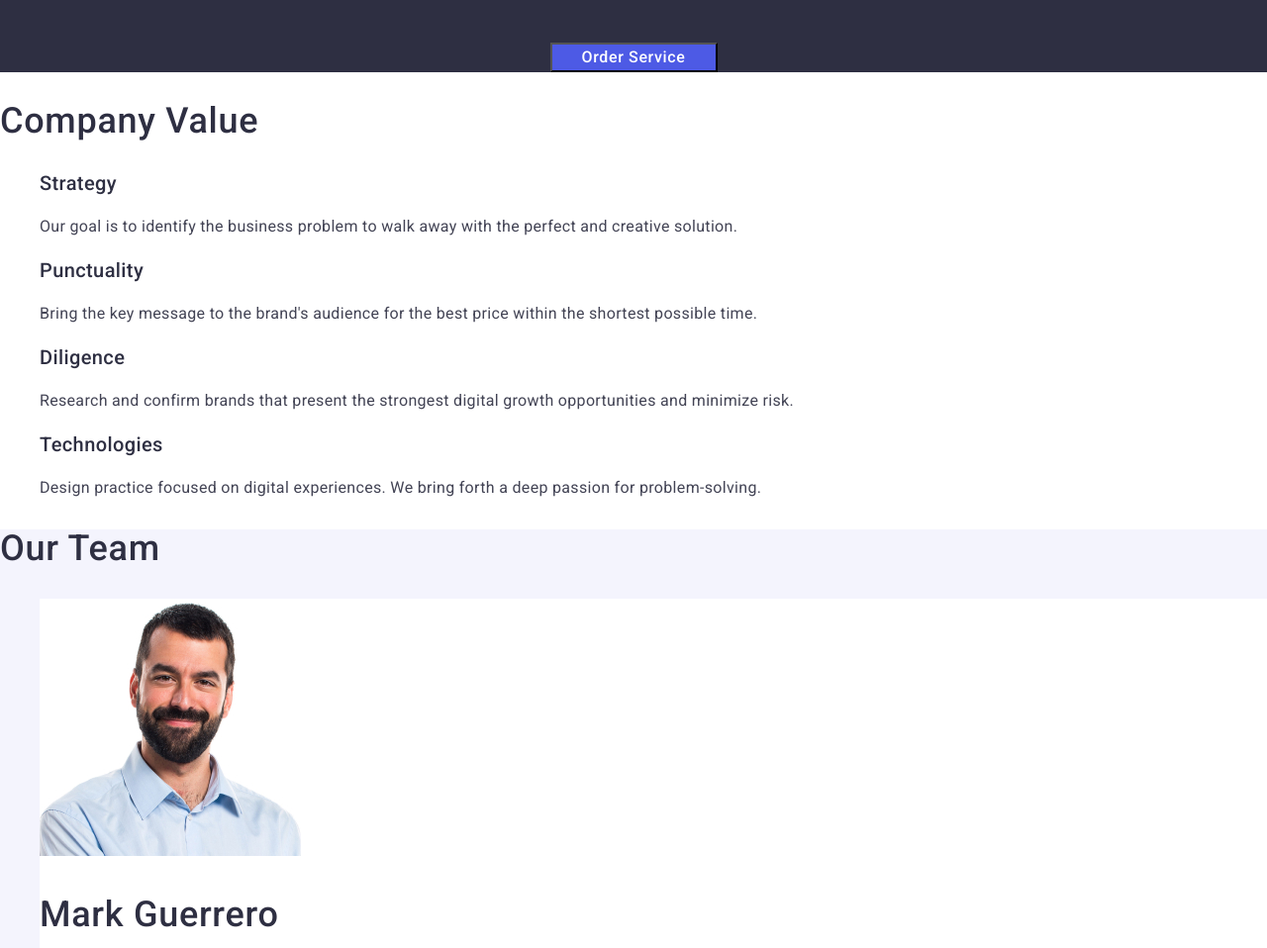
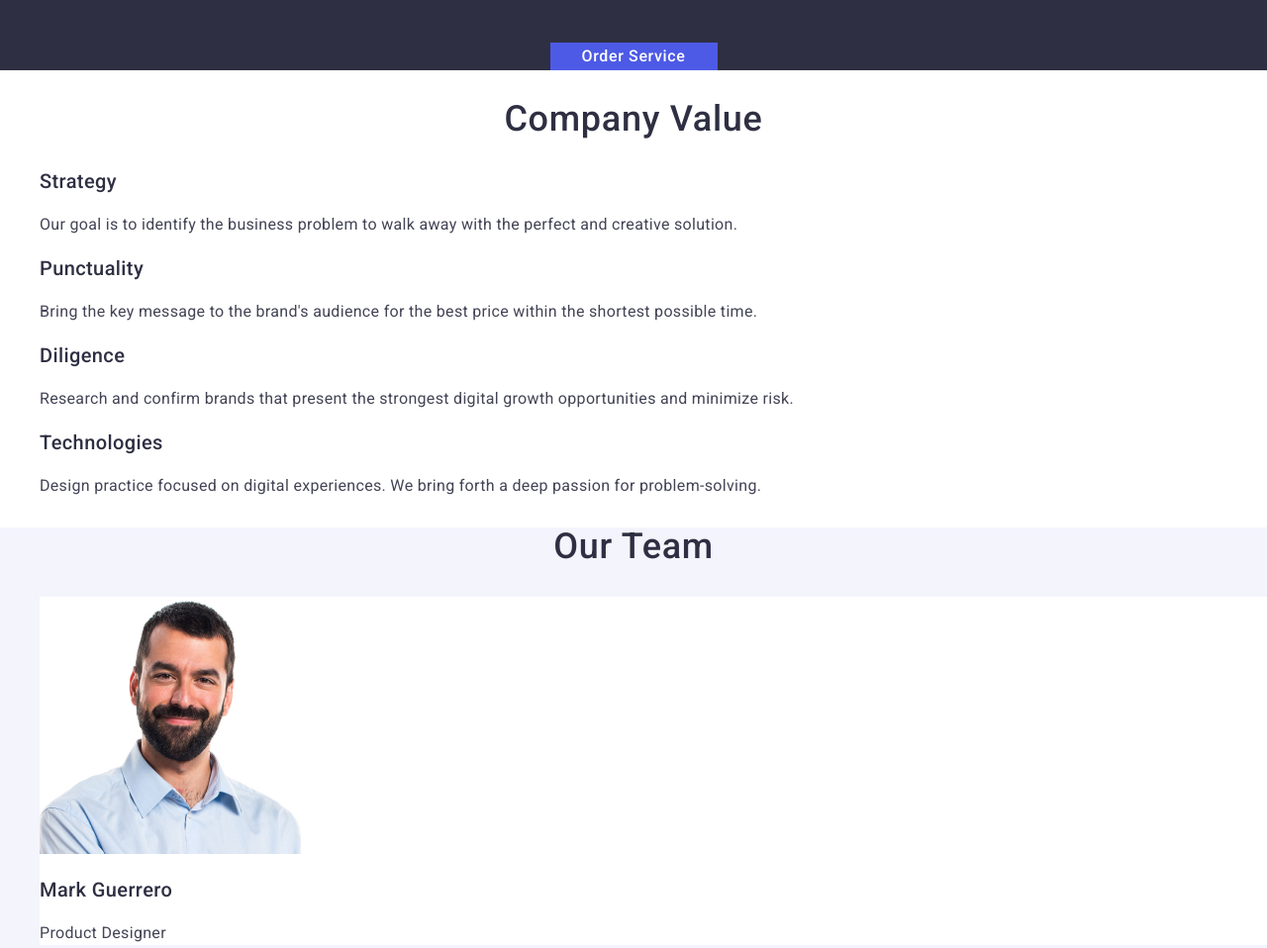
Before and after one commit to NataliiaKozyrska/goit-markup-hw-02, a plain HTML site: page index.html in a window 1280 px wide. Shown: the part 283-1241 px from the top of the page at 99% size. Drawn offline with nearby package versions, Linux system fonts and the light colour scheme.

Commit message:
fixall mistakes

```diff
--- a/css/styles.css
+++ b/css/styles.css
@@ -97,9 +97,9 @@ ul {
   letter-spacing: 0.02em;
 }
 .button {
-  display: inline-block; */
+  display: inline-block;
   border: 1px solid var(--accent-color);
-   min-width: 169px;
+  min-width: 169px;
   /* text-align: center; */
   color: var(--primary-bg-color);
   background-color: var(--accent-color);
@@ -181,12 +181,13 @@ ul {
   font-weight: 500;
   font-size: 36px;
   line-height: 1.11;
-  /* text-align: center; */
+  text-align: center;
   letter-spacing: 0.02em;
-  /* text-transform: capitalize; */
+  text-transform: capitalize;
 }
 
 .name-list {
+  color: var(--primary-text-color);
   font-weight: 500;
   font-size: 20px;
   line-height: 1.2;
@@ -195,8 +196,8 @@ ul {
 
 .name-title {
   color: #2e2f42;
-  font-size: 36px;
-  line-height: 1.11;
+  font-size: 20px;
+  line-height: 1.2;
   font-weight: 500;
   letter-spacing: 0.02em;
 }
@@ -207,7 +208,7 @@ ul {
   line-height: 1.11;
   text-align: center;
   letter-spacing: 0.02em;
-  /* text-transform: capitalize; */
+  text-transform: capitalize;
 }
 .list-images {
   line-height: 1.5;
--- a/index.html
+++ b/index.html
@@ -129,7 +129,7 @@
               width="360"
             />
             <h3 class="name-list">Banking App</h3>
-            <p class="list images">App</p>
+            <p class="list-images">App</p>
           </li>
           <li>
             <img
```
